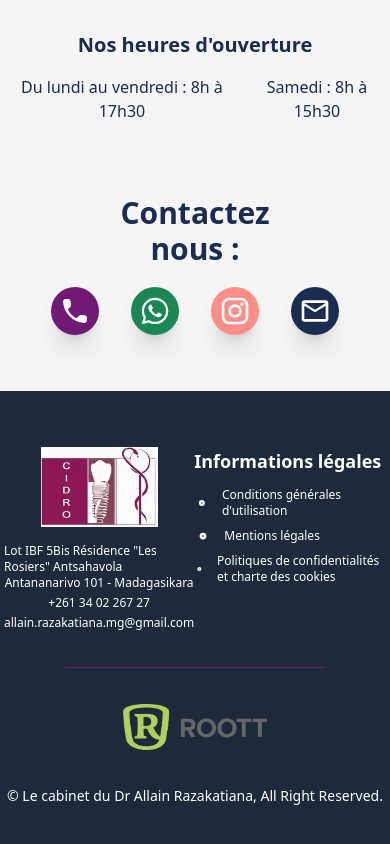
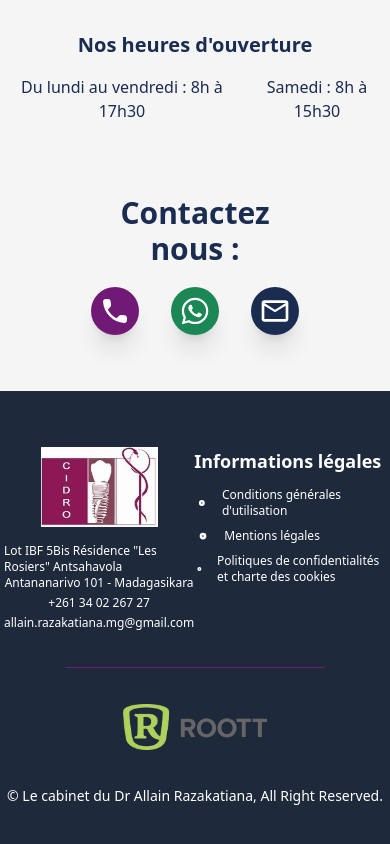
Before and after one commit to Njaka91/Cidro, a React (Vite) app: page / in a window 390 px wide. Shown: the part 5514-6358 px from the top of the page. Built offline with nearby package versions, Linux system fonts and the light colour scheme.

Commit message:
update contactez-nous

```diff
--- a/src/components/AppointmentBottom.jsx
+++ b/src/components/AppointmentBottom.jsx
@@ -1,14 +1,17 @@
 import { motion } from "framer-motion";
 import { useRef } from "react";
 import { useInView } from "framer-motion";
+import { Link } from "react-router-dom";
 
 const AppointmentBottom = () => {
   const ref = useRef(null);
   const isInView = useInView(ref);
 
   return (
-    <div className="flex flex-col relative justify-center items-center gap-5 overflow-hidden mt-8 px-32 pb-14
-    md:mt-0">
+    <div
+      className="flex flex-col relative justify-center items-center gap-5 overflow-hidden mt-8 px-32 pb-14
+    md:mt-0"
+    >
       <motion.div
         ref={ref}
         className="text-3xl text-center font-semibold text-[#1B2C51]"
@@ -24,6 +27,7 @@ const AppointmentBottom = () => {
         md:gap-14"
         ref={ref}
       >
+        <Link to="tel:+261340226727">
           <motion.div
             ref={ref}
             initial={{ x: 200, rotate: 270, opacity: 0 }}
@@ -56,7 +60,7 @@ const AppointmentBottom = () => {
                transition-all duration-[400ms] ease-in-out bg-fuchsia-950
                left-1/2 transform -translate-x-1/2 -bottom-14 rounded-full p-2  absolute w-40"
               >
-              +261 38 08 500 00
+                +261 34 02 267 27
               </span>
               <span
                 className="invisible opacity-0 -translate-y-2 text-center group-hover:visible group-hover:translate-y-0 group-hover:opacity-100
@@ -65,7 +69,9 @@ const AppointmentBottom = () => {
               />
             </span>
           </motion.div>
+        </Link>
 
+        <Link to="https://wa.me/+261340226727" target="_blank">
           <motion.div
             ref={ref}
             initial={{ x: 250, rotate: 270, opacity: 0 }}
@@ -98,7 +104,7 @@ const AppointmentBottom = () => {
                transition-all duration-[400ms] ease-in-out bg-[#146640]
                left-1/2 transform -translate-x-1/2 -bottom-14 rounded-full p-2  absolute w-40"
               >
-              +261 38 08 500 00
+                +261 34 02 267 27
               </span>
               <span
                 className="invisible opacity-0 -translate-y-2 text-center group-hover:visible group-hover:translate-y-0 group-hover:opacity-100
@@ -107,49 +113,9 @@ const AppointmentBottom = () => {
               />
             </span>
           </motion.div>
+        </Link>
 
-        <motion.div
-          ref={ref}
-          initial={{ x: 300, rotate: 270, opacity: 0 }}
-          animate={
-            isInView
-              ? { x: 0, rotate: 0, opacity: 1 }
-              : { x: 300, rotate: 270, opacity: 0 }
-          }
-          transition={{
-            duration: 0.9,
-            delay: 0.14,
-            ease: [0.17, 0.55, 0.55, 1],
-          }}
-          className="flex items-center justify-center relative bg-[#ff8e88] hover:bg-[#e9635c] h-12 w-12 rounded-full shadow-xl border-0 text-white font-medium group "
-        >
-          <span className="relative z-40 group inline-block">
-            <svg
-              xmlns="http://www.w3.org/2000/svg"
-              width="2em"
-              height="2em"
-              viewBox="0 0 24 24"
-            >
-              <path
-                fill="currentColor"
-                d="M7.8 2h8.4C19.4 2 22 4.6 22 7.8v8.4a5.8 5.8 0 0 1-5.8 5.8H7.8C4.6 22 2 19.4 2 16.2V7.8A5.8 5.8 0 0 1 7.8 2m-.2 2A3.6 3.6 0 0 0 4 7.6v8.8C4 18.39 5.61 20 7.6 20h8.8a3.6 3.6 0 0 0 3.6-3.6V7.6C20 5.61 18.39 4 16.4 4zm9.65 1.5a1.25 1.25 0 0 1 1.25 1.25A1.25 1.25 0 0 1 17.25 8A1.25 1.25 0 0 1 16 6.75a1.25 1.25 0 0 1 1.25-1.25M12 7a5 5 0 0 1 5 5a5 5 0 0 1-5 5a5 5 0 0 1-5-5a5 5 0 0 1 5-5m0 2a3 3 0 0 0-3 3a3 3 0 0 0 3 3a3 3 0 0 0 3-3a3 3 0 0 0-3-3"
-              ></path>
-            </svg>
-            <span
-              className="invisible opacity-0 -translate-y-2 text-center group-hover:visible group-hover:translate-y-0 group-hover:opacity-100
-               transition-all duration-[350ms] ease-in-out bg-[#e9635c]
-               left-1/2 transform -translate-x-1/2 -bottom-14 rounded-full p-2  absolute w-40"
-            >
-              Cidro.Cabinet
-            </span>
-            <span
-              className="invisible opacity-0 -translate-y-2 text-center group-hover:visible group-hover:translate-y-0 group-hover:opacity-100
-       transition-all duration-[400ms] ease-in-out bg-[#e9635c]
-       left-1/2 transform -translate-x-1/2 -bottom-5 h-2 w-2 absolute rotate-45"
-            />
-          </span>
-        </motion.div>
-
+        <Link to="mailto:allain.razakatiana.mg@gmail.com">
           <motion.div
             ref={ref}
             initial={{ x: 350, rotate: 270, opacity: 0 }}
@@ -182,7 +148,7 @@ const AppointmentBottom = () => {
                transition-all duration-[400ms] ease-in-out bg-[#101e3b]
                left-1/2 transform -translate-x-1/2 -bottom-14 rounded-full p-2  absolute w-72"
               >
-              Allain.razakatiana.mg@gmail.com
+                allain.razakatiana.mg@gmail.com
               </span>
               <span
                 className="invisible opacity-0 -translate-y-2 text-center group-hover:visible group-hover:translate-y-0 group-hover:opacity-100
@@ -191,7 +157,7 @@ const AppointmentBottom = () => {
               />
             </span>
           </motion.div>
-
+        </Link>
       </div>
     </div>
   );
--- a/src/components/Stubborn.jsx
+++ b/src/components/Stubborn.jsx
@@ -19,7 +19,7 @@ const Stubborn = () => {
           />
           <div className="flex flex-col md:text-xs lg:text-sm">
             <span className=" font-semibold">Appelez-nous</span>
-            <span>+261 34 02 267 27</span>
+            <Link to="tel:+261340226727">+261 34 02 267 27</Link>
           </div>
         </div>
 
--- a/src/components/StubbornImg.jsx
+++ b/src/components/StubbornImg.jsx
@@ -35,7 +35,7 @@ const StubbornImg = ({ imgBg }) => {
       </div>
       <div className="absolute inset-0 flex flex-col items-center justify-center gap-4">
         <motion.div
-          className="md:text-xl font-semibold text-white mb-5"
+          className="md:text-xl font-semibold text-white mb-5 text-center"
           initial={{ opacity: 0, scale: 0 }}
           animate={{ opacity: 1, scale: 1 }}
           transition={{ duration: 0.3, delay: 0.2 }}
@@ -44,7 +44,7 @@ const StubbornImg = ({ imgBg }) => {
           Prenez soin de vos dents, prenez soin de votre bien-être
         </motion.div>
         <motion.div
-          className="text-4xl md:text-7xl font-semibold md:font-extrabold text-center text-white px-6
+          className="text-xl md:text-4xl lg:text-6xl font-bold md:font-extrabold text-center text-white px-6
           md:px-8 lg:px-24 xl-px-32"
           initial={{ opacity: 0, scale: 0 }}
           animate={{ opacity: 1, scale: 1 }}
```
Lines whose indentation alone changed are shown as unchanged.
